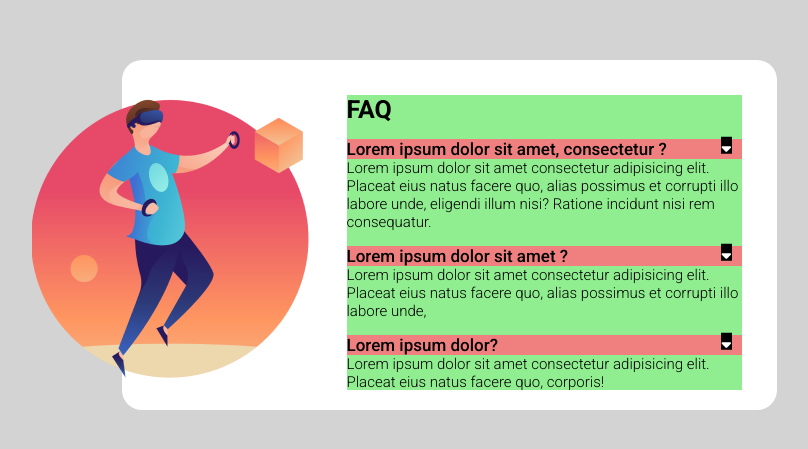
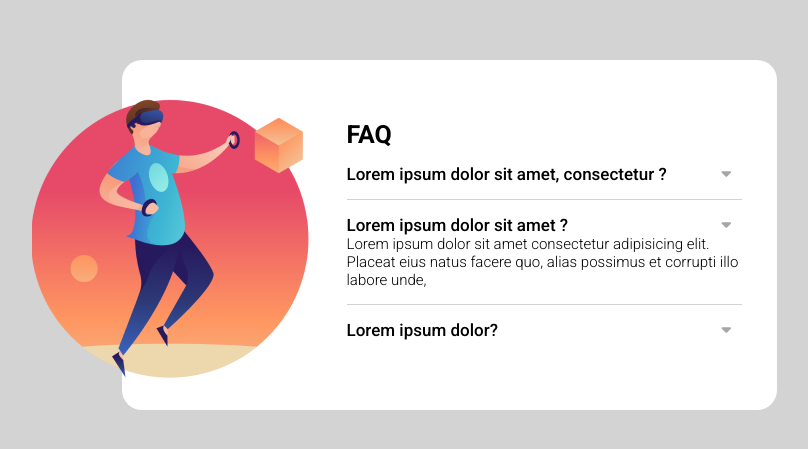
Before and after one commit to Eric-ArcoVerde/exercicio-acordeon-faq, a plain HTML site: page index.html in a window 1280 px wide. Shown: the part 165-614 px from the top of the page, without its empty margins (191-999 px from the left). Drawn offline with Linux system fonts and the light colour scheme.

Commit message:
preparei o não exibir resposta e linhas divisórias das perguntas

```diff
--- a/index.html
+++ b/index.html
@@ -24,21 +24,21 @@
 
         <div class="textos">
             <h3 class="titulo">FAQ</h3>
-            <div class="box-pergunta">
+            <div class="box-pergunta borda-divisao">
                 <div class="linha-pergunta">
                     <p class="pergunta">Lorem ipsum dolor sit amet, consectetur ? </p>
                     <i class="fas fa-sort-down seta seta-cinza"></i>
                 </div>
-                <p class="resposta">Lorem ipsum dolor sit amet consectetur adipisicing elit. Placeat eius natus facere quo, alias possimus et corrupti illo labore unde, eligendi illum nisi? Ratione incidunt nisi rem consequatur.</p>
+                <p class="resposta nao-exibir">Lorem ipsum dolor sit amet consectetur adipisicing elit. Placeat eius natus facere quo, alias possimus et corrupti illo labore unde, eligendi illum nisi? Ratione incidunt nisi rem consequatur.</p>
                 <hr>
             </div>
 
-            <div class="box-pergunta">
+            <div class="box-pergunta borda-divisao">
                 <div class="linha-pergunta">
                     <p class="pergunta">Lorem ipsum dolor sit amet ? </p>
                     <i class="fas fa-sort-down seta seta-cinza"></i>
                 </div>
-                <p class="resposta">Lorem ipsum dolor sit amet consectetur adipisicing elit. Placeat eius natus facere quo, alias possimus et corrupti illo labore unde, </p>
+                <p class="resposta ">Lorem ipsum dolor sit amet consectetur adipisicing elit. Placeat eius natus facere quo, alias possimus et corrupti illo labore unde, </p>
                 <hr>
             </div>
 
@@ -47,7 +47,7 @@
                     <p class="pergunta">Lorem ipsum dolor? </p>
                     <i class="fas fa-sort-down seta seta-cinza"></i>
                 </div>
-                <p class="resposta">Lorem ipsum dolor sit amet consectetur adipisicing elit. Placeat eius natus facere quo, corporis!</p>
+                <p class="resposta nao-exibir">Lorem ipsum dolor sit amet consectetur adipisicing elit. Placeat eius natus facere quo, corporis!</p>
             </div>
         </div>
 
--- a/src/css/style.css
+++ b/src/css/style.css
@@ -16,8 +16,6 @@ body{
     padding: 35px 0px 20px 0px;
     border-radius: 20px;
     position: static;
-    /* position: absolute; */
-    /* top: 50%; */
 }
 
 .img-pessoa{
@@ -30,14 +28,12 @@ body{
 .seta{
     /* width: 30px; */
     /* height: 30px; */
-    background-color: black;
     transform: translateY(-25%);
     margin-right: 10px;
 }
 
 .seta-cinza{
     color: rgb(166, 166, 166);
-    color: white;
 }
 
 .seta-laranja{
@@ -45,28 +41,28 @@ body{
 }
 
 .textos{
-    align-content: center;
-    background-color: lightgreen;
-    width: 100%;
-    margin-left: 225px;
-    margin-right: 35px;
+    align-content: start;
+    width: 395px;
+    margin: 25px 35px 40px 225px;
 }
 
 .linha-pergunta {
     display: flex;
     font-weight: 500;
     font-size: 17px;
-    background-color: lightcoral;
     justify-content: space-between;
     align-items: center;
 }
 
 .box-pergunta{
-    margin-bottom: 15px;
+    padding: 15px 0px;
+}
+
+.borda-divisao{
+    border-bottom: 1px solid lightgray;
 }
 
 .titulo{
-    margin-bottom: 15px;
     font-weight: 700;
     font-size: 25px;
 }
@@ -75,3 +71,9 @@ body{
     font-weight: 300;
     font-size: 15px;
 }
+
+.nao-exibir{
+    position: absolute;
+    background-color: aqua;
+    opacity: 0;
+}
```
